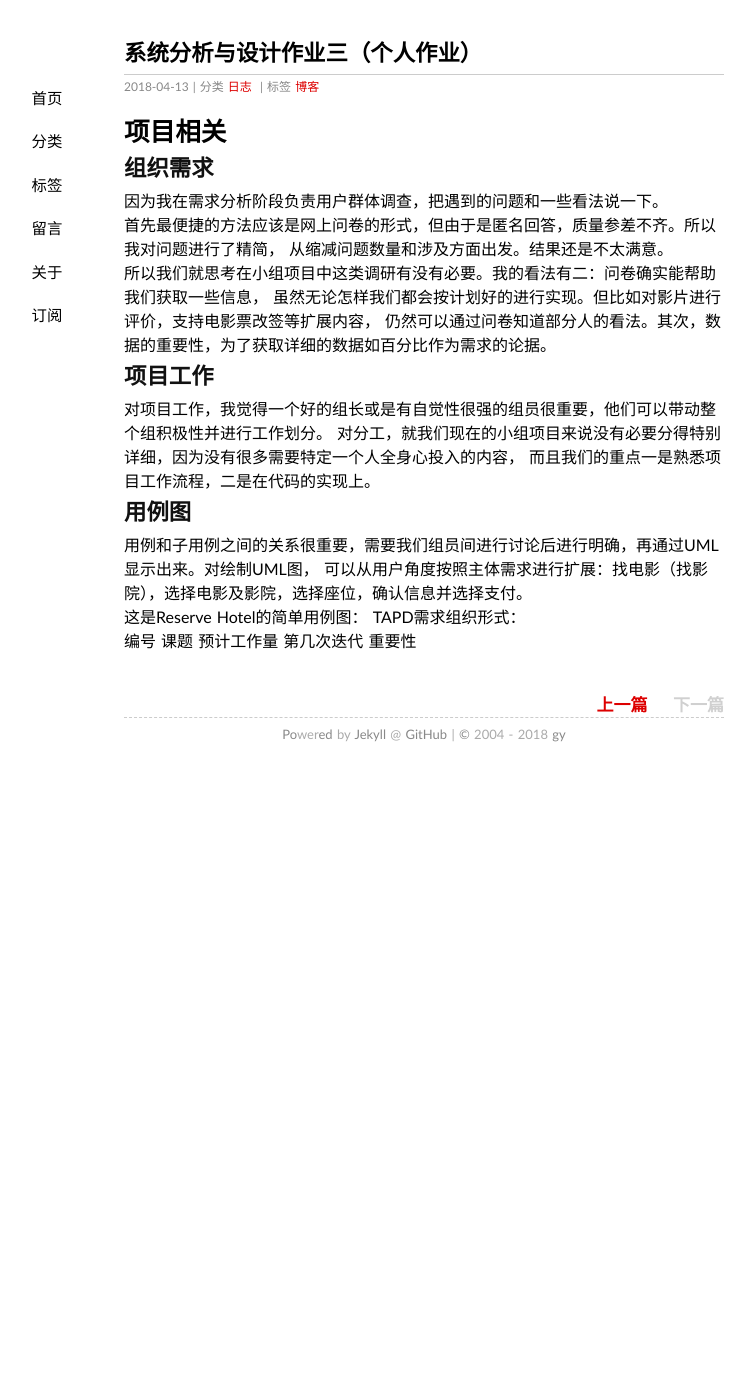
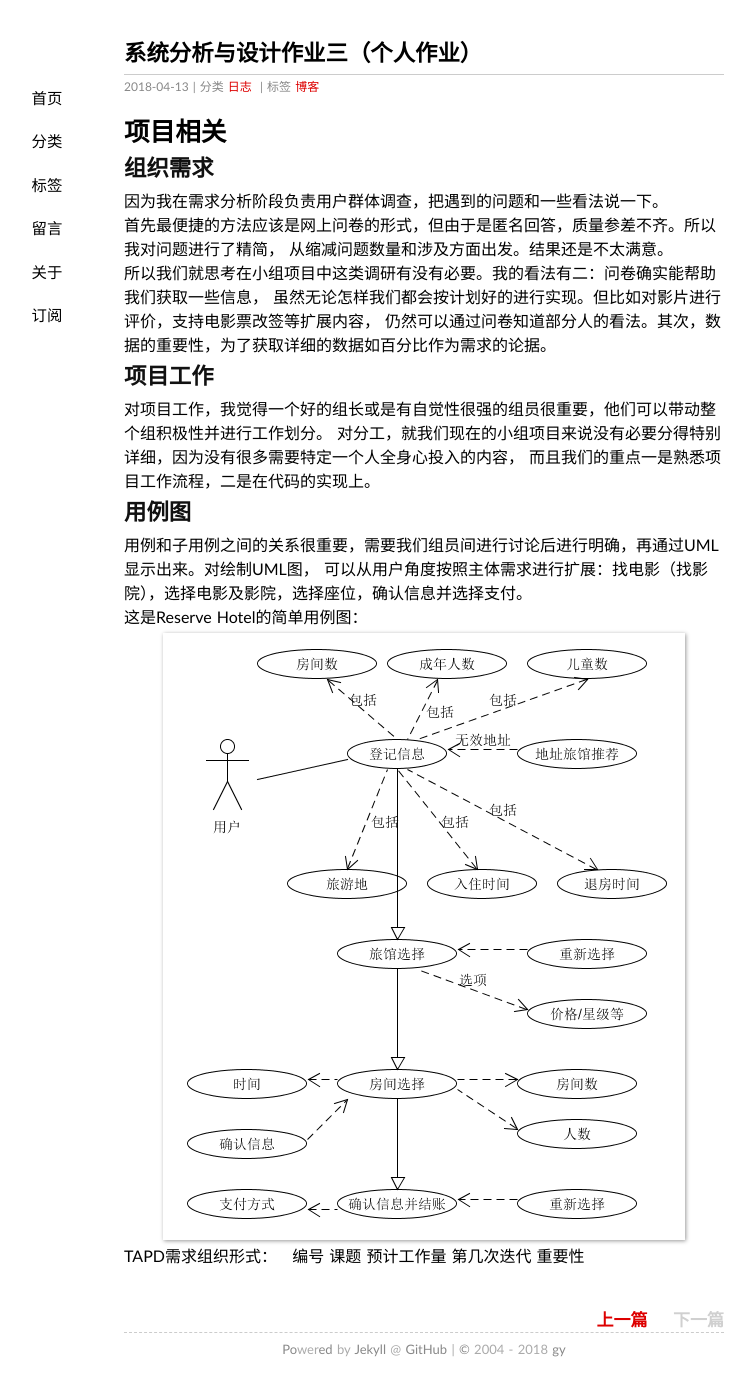
Before and after one commit to gaoynui/gaoynui.github.io, a Jekyll site: the page built from _posts/2018-04-13-hw3.md, in a window 1280 px wide. Shown: the whole page, without its empty margins (216-971 px from the left). Built offline with Jekyll 4.4.1, drawn with Linux system fonts in a browser that asks for light colours; before the commit the page ends 900 px from its top, so only the background shows below that.

Commit message:
Update 2018-04-13-hw3.md

```diff
--- a/_posts/2018-04-13-hw3.md
+++ b/_posts/2018-04-13-hw3.md
@@ -21,5 +21,6 @@ tags: 博客
 用例和子用例之间的关系很重要，需要我们组员间进行讨论后进行明确，再通过UML显示出来。对绘制UML图，
 可以从用户角度按照主体需求进行扩展：找电影（找影院），选择电影及影院，选择座位，确认信息并选择支付。
 这是Reserve Hotel的简单用例图：
+![](https://github.com/gaoynui/gaoynui.github.io/blob/master/_posts/pictures/ReserveHotelUS.png?raw=true)
 TAPD需求组织形式：
 编号 课题 预计工作量 第几次迭代 重要性
```
